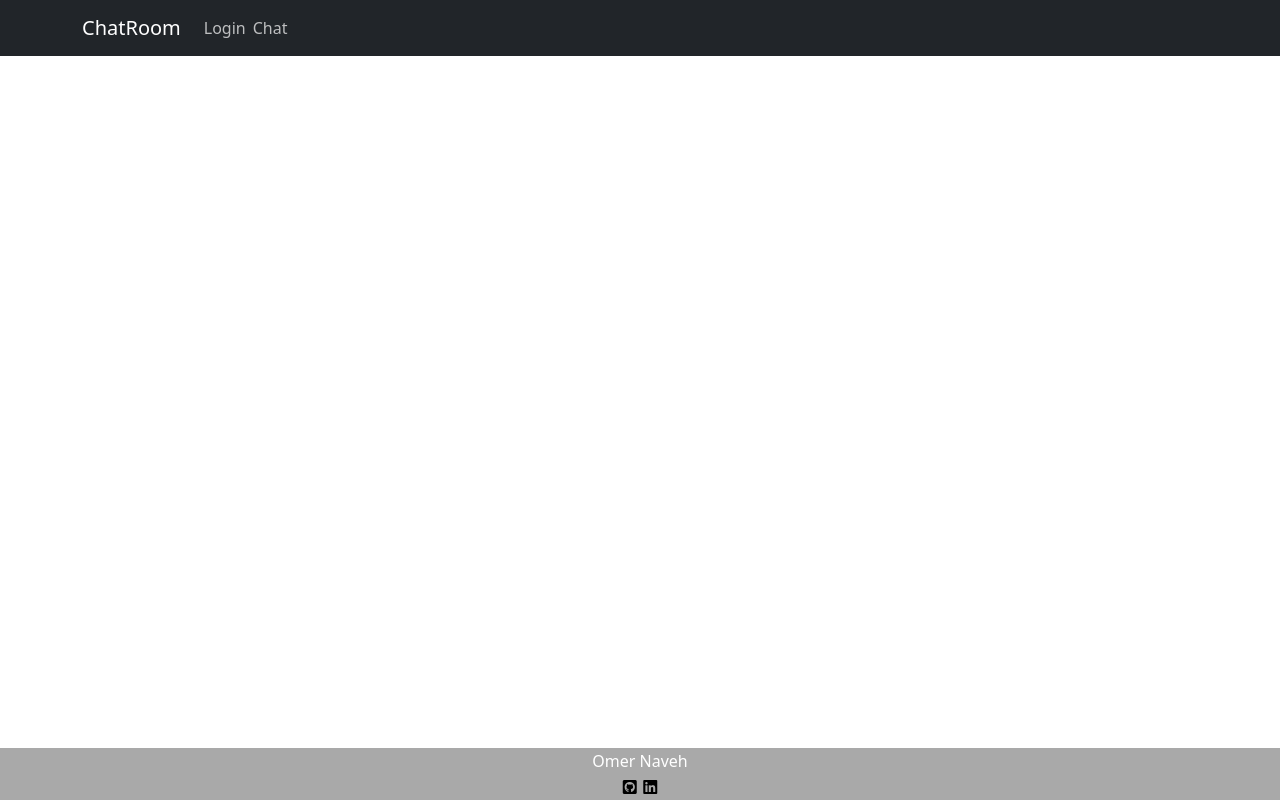
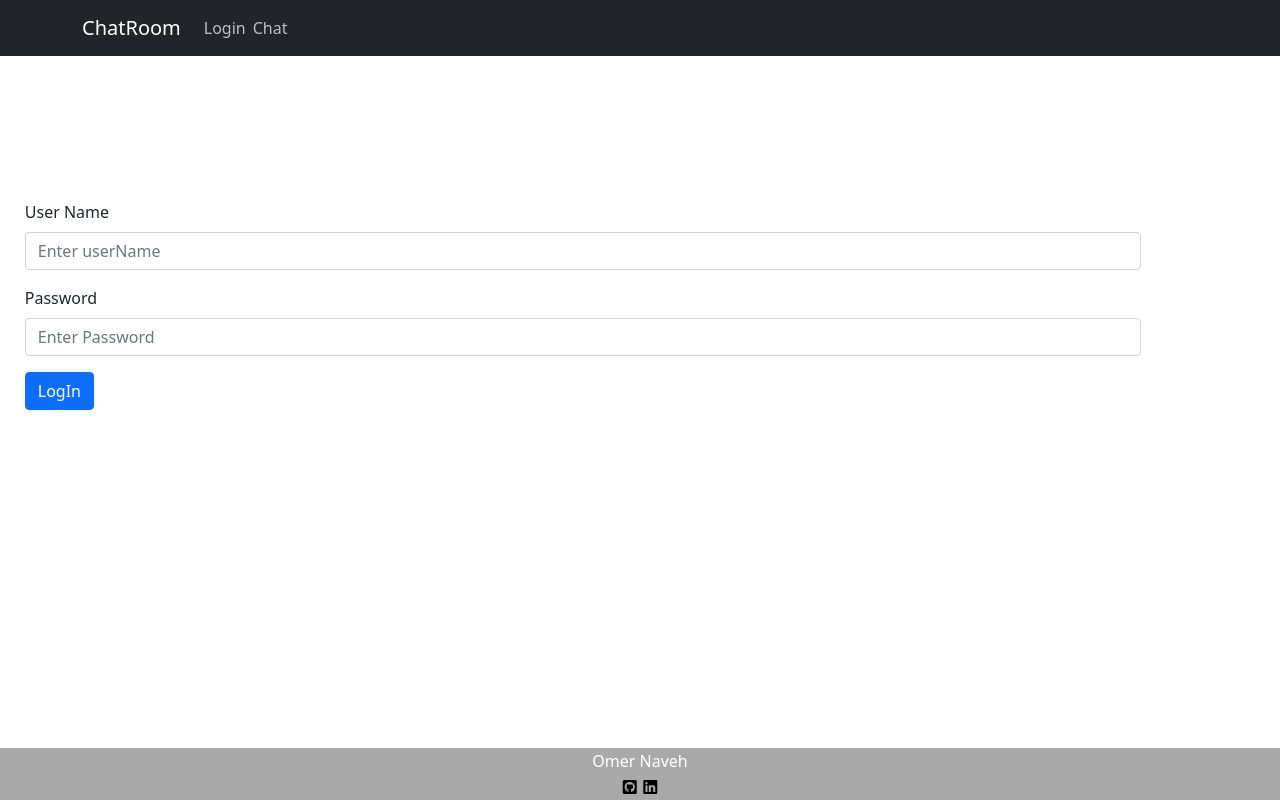
Before and after one commit to OmerNaveh/Chat-Room-App, a React (Create React App) app: page / in a window 1280 px wide. Built offline with nearby package versions, Linux system fonts and the light colour scheme.

Commit message:
added login functionality

```diff
--- a/package.json
+++ b/package.json
@@ -13,6 +13,7 @@
     "react-dom": "^17.0.2",
     "react-router-dom": "^6.0.2",
     "react-scripts": "4.0.3",
+    "sweetalert2": "^11.2.1",
     "web-vitals": "^1.1.2"
   },
   "scripts": {
--- a/src/App.js
+++ b/src/App.js
@@ -1,17 +1,21 @@
+import { useState } from "react";
 import { BrowserRouter, Routes ,Route } from "react-router-dom";
 import ChatRoom from "./Components/ChatRoom";
 import Footer from "./Components/Footer";
 import Header from "./Components/Header";
 import Login from "./Components/Login";
 
+function App() {
 
-function App() {
+  const [logged,setLogged] = useState(false)
+  const [user,setUser]= useState(null)
+
   return (
     <BrowserRouter >
-      <Header />
+      <Header user={user} />
     <Routes>
-      <Route path='/' element={<Login />}/>
-      <Route path='/chat' element={<ChatRoom />}/>
+      <Route path='/' element={<Login logged={logged} setLogged={setLogged} setUser={setUser}/>}/>
+      <Route path='/chat' element={<ChatRoom logged={logged}/>}/>
     </Routes>
       <Footer />
     </BrowserRouter>
--- a/src/Components/ChatRoom.jsx
+++ b/src/Components/ChatRoom.jsx
@@ -1,6 +1,11 @@
 
 export default function ChatRoom(props){
     return(
+        !props.logged?
+            <div className='loggerMessage container'>
+            {"Must Login to start using ChatRoom"}
+        </div>
+        :
         <div>
 
         </div>
--- a/src/Components/Header.jsx
+++ b/src/Components/Header.jsx
@@ -19,7 +19,7 @@ export default function Header(props){
           <Navbar.Toggle aria-controls="responsive-navbar-nav" />
           <Navbar.Collapse>
             <Nav className="me-auto">
-              <Link className="navbarLinks" to='/'>Login</Link>
+              {!props.user?<Link className="navbarLinks" to='/'>Login</Link>:<div className="navbarLinks">{props.user}</div>}
               <Link className="navbarLinks" to='/chat'>Chat</Link>
             </Nav>
           </Navbar.Collapse>
--- a/src/Components/Login.jsx
+++ b/src/Components/Login.jsx
@@ -1,8 +1,49 @@
+// import Swal from 'sweetalert2'
+import { useRef } from "react"
+import { Form, Button } from "react-bootstrap"
+import {errorMessage, succesMessage} from '../helpers/errorPop'
+import axios from "axios"
+const URL = 'http://localhost3000';
+export default function Login(props){
+    const userName = useRef(null)
+    const password = useRef(null)
 
-export default function Login(props){
+    const logFunc= async()=>{
+        const uName = userName.current.value;
+        const uPass = password.current.value;
+        if(!uName || !uPass){
+            errorMessage('Must enter all fields')
+        }
+        else{
+            try {
+                await axios.post(URL, {userName:uName, password:uPass}) // check on backend if user is verified
+                props.setLogged(true)
+                props.setUser(uName)
+                succesMessage('Successfully logged in')
+            }  catch (error) {
+                errorMessage(error.message)
+            }
+        }
+
+    }
     return(
-        <div>
-
+        props.logged?
+        <div className='loggerMessage container'>
+            {"You're Logged In - Start using the ChatRoom"}
         </div>
+        :
+        <Form className="signIn container">
+        <Form.Group className="mb-3">
+          <Form.Label>User Name</Form.Label>
+          <Form.Control ref={userName} type="text" placeholder="Enter userName" />
+        </Form.Group>
+        <Form.Group className="mb-3">
+          <Form.Label>Password</Form.Label>
+          <Form.Control ref={password} type="password" placeholder="Enter Password" />
+        </Form.Group>
+        <Button variant="primary" onClick={()=>{logFunc()}}>
+          LogIn
+        </Button>
+      </Form>
     )
 }
--- /dev/null
+++ b/src/helpers/errorPop.js
@@ -0,0 +1,22 @@
+import Swal from 'sweetalert2'
+
+export const errorMessage = (error)=>{
+    Swal.fire({
+        title: 'error!',
+        text: error,
+        icon: 'error',
+        position: 'center',
+        timerProgressBar: 'true',
+        timer:1500,
+    })
+}
+export const succesMessage =(msg)=>{
+    Swal.fire({
+        title: 'Success!',
+        text: msg,
+        icon: 'success',
+        position: 'center',
+        timerProgressBar: 'true',
+        timer:500,
+    })
+}
--- a/src/index.css
+++ b/src/index.css
@@ -47,3 +47,14 @@ body {
 .gitLogo:hover {
   opacity: 0.5;
 }
+.loggerMessage{
+  position: absolute;
+  top:25%;
+  text-align: center;
+  font-size: 2rem
+}
+.signIn{
+  position: absolute;
+  top:25%;
+  margin-left: 1vw;
+}
```
Also changed, not shown: 1 other file (tests, documents, lock files or other folders).
